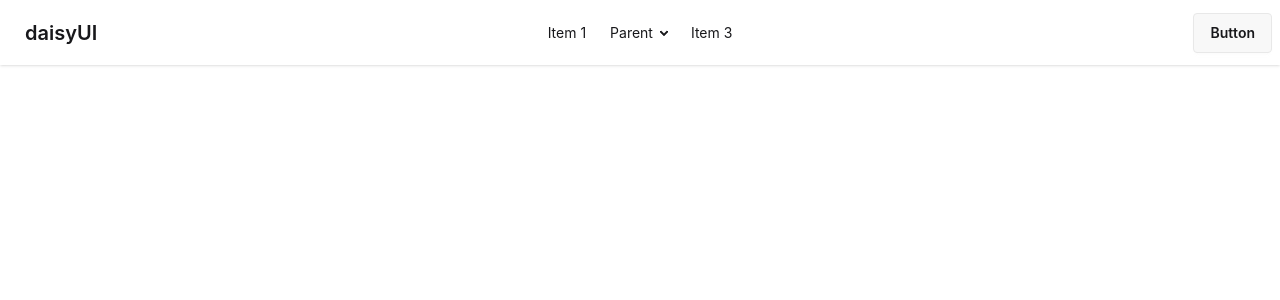
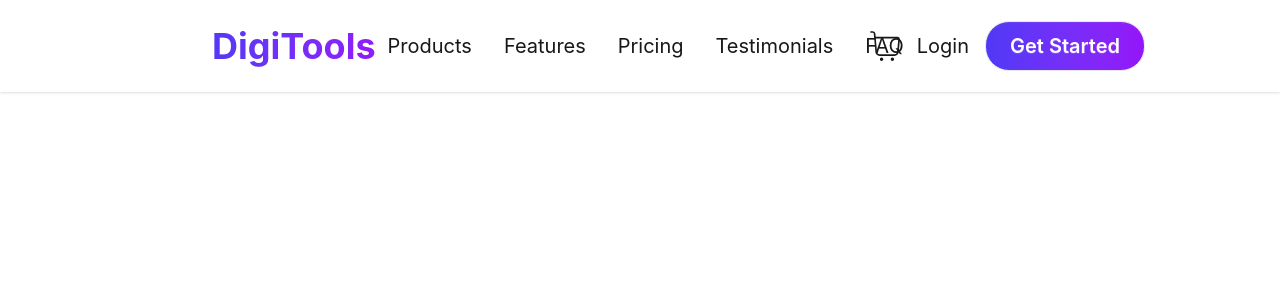
Before and after one commit to SSLiza/a6-digitools-platform, a React (Vite) app: page / in a window 1280 px wide. Shown: the top 300 px of the page. Built offline with nearby package versions, Linux system fonts and the light colour scheme.

Commit message:
navbar completed

```diff
--- a/package.json
+++ b/package.json
@@ -13,6 +13,7 @@
     "@tailwindcss/vite": "^4.2.2",
     "react": "^19.2.4",
     "react-dom": "^19.2.4",
+    "react-icons": "^5.6.0",
     "tailwindcss": "^4.2.2"
   },
   "devDependencies": {
--- a/src/components/navbar/Navbar.jsx
+++ b/src/components/navbar/Navbar.jsx
@@ -1,46 +1,27 @@
 import React from 'react';
+import { CiShoppingCart } from 'react-icons/ci';
 
 const Navbar = () => {
     return (
-        <div className="navbar bg-base-100 shadow-sm">
-  <div className="navbar-start">
-    <div className="dropdown">
-      <div tabIndex={0} role="button" className="btn btn-ghost lg:hidden">
-        <svg xmlns="http://www.w3.org/2000/svg" className="h-5 w-5" fill="none" viewBox="0 0 24 24" stroke="currentColor"> <path strokeLinecap="round" strokeLinejoin="round" strokeWidth="2" d="M4 6h16M4 12h8m-8 6h16" /> </svg>
-      </div>
-      <ul
-        tabIndex="-1"
-        className="menu menu-sm dropdown-content bg-base-100 rounded-box z-1 mt-3 w-52 p-2 shadow">
-        <li><a>Item 1</a></li>
-        <li>
-          <a>Parent</a>
-          <ul className="p-2">
-            <li><a>Submenu 1</a></li>
-            <li><a>Submenu 2</a></li>
-          </ul>
-        </li>
-        <li><a>Item 3</a></li>
-      </ul>
-    </div>
-    <a className="btn btn-ghost text-xl">daisyUI</a>
-  </div>
-  <div className="navbar-center hidden lg:flex">
-    <ul className="menu menu-horizontal px-1">
-      <li><a>Item 1</a></li>
-      <li>
-        <details>
-          <summary>Parent</summary>
-          <ul className="p-2 bg-base-100 w-40 z-1">
-            <li><a>Submenu 1</a></li>
-            <li><a>Submenu 2</a></li>
-          </ul>
-        </details>
-      </li>
-      <li><a>Item 3</a></li>
+        <div className="navbar bg-base-100 shadow px-50 py- h-23">
+  <a className="flex items-center navbar-start text-transparent bg-clip-text bg-gradient-to-r from-[#4f39f6] to-[#9514fa] text-4xl font-bold p-3">
+  DigiTools
+</a>
+  <div className="navbar-center">
+    <ul className='flex gap-8 justify-between text-xl'>
+        <li>Products</li>
+        <li>Features</li>
+        <li>Pricing</li>
+        <li>Testimonials</li>
+        <li>FAQ</li>
     </ul>
   </div>
-  <div className="navbar-end">
-    <a className="btn">Button</a>
+  <div className="navbar-end flex gap-4">
+    <button className="flex items-center gap-3 text-[20px]">
+  <CiShoppingCart size={40} />
+  Login
+</button>
+    <button className="btn bg-gradient-to-r from-[#4f39f6] to-[#9514fa] rounded-3xl text-white p-6 text-xl">Get Started</button>
   </div>
 </div>
     );
--- a/src/index.css
+++ b/src/index.css
@@ -1,2 +1,3 @@
 @import "tailwindcss";
 @plugin "daisyui";
+@import url('https://fonts.googleapis.com/css2?family=Manrope:wght@200..800&family=Roboto:ital,wght@0,100..900;1,100..900&display=swap');
```
Also changed, not shown: 1 other file (tests, documents, lock files or other folders).
